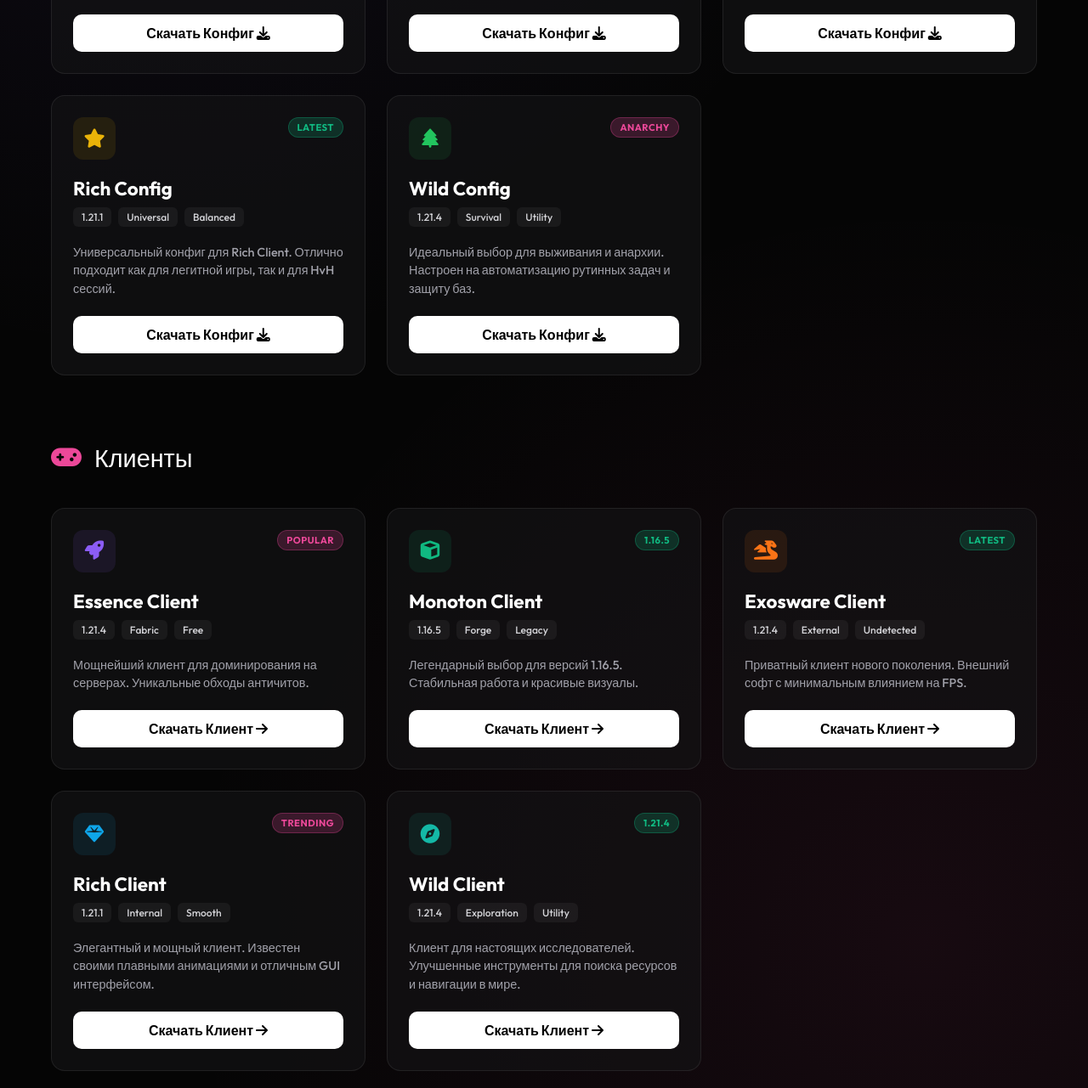
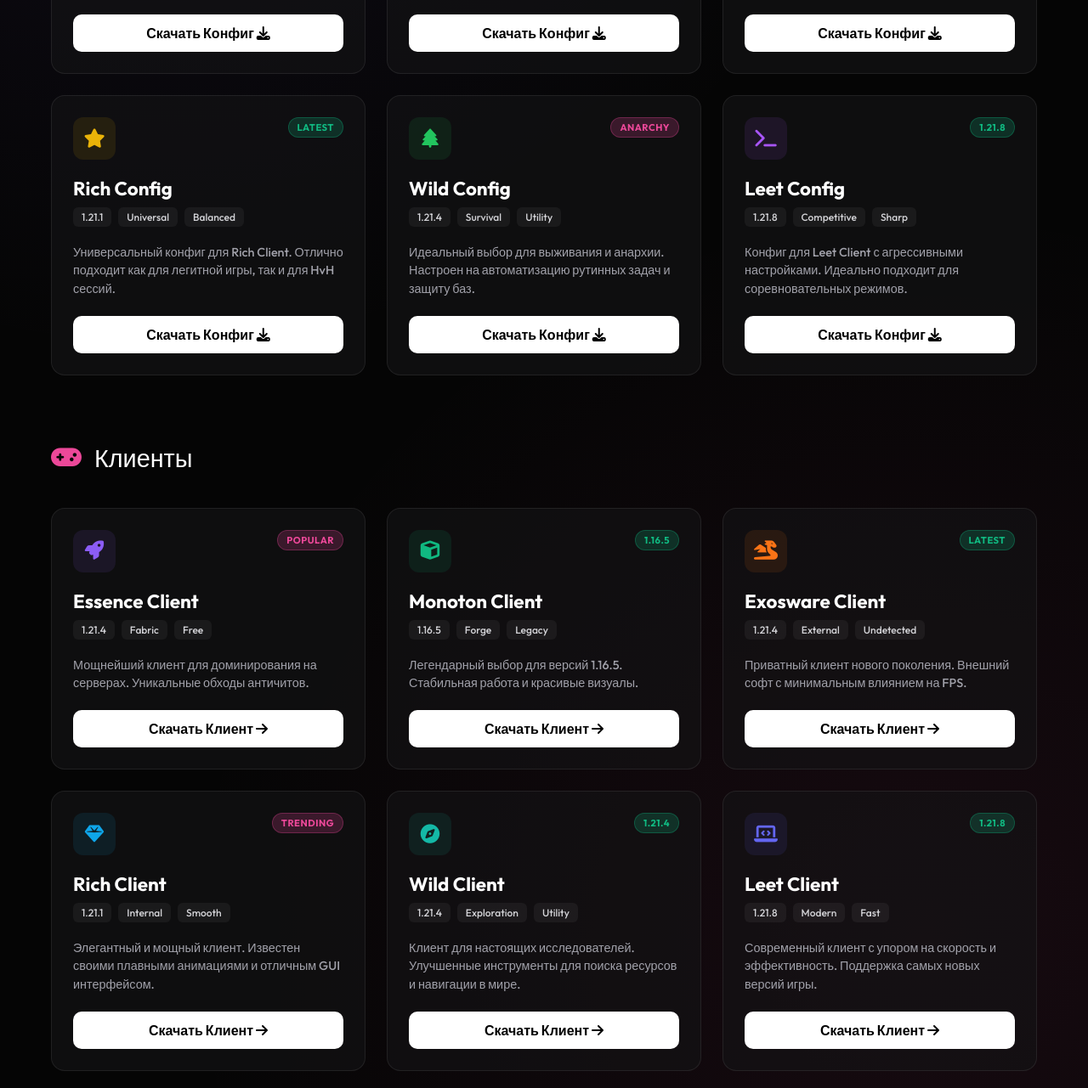
Before and after one commit to FetarXX/VN-MANECRAFT-CHEATS, a plain HTML site: page index.html in a window 1280 px wide. Shown: the part 779-2060 px from the top of the page at 85% size. Drawn offline with Linux system fonts and the light colour scheme.

Commit message:
index.html

```diff
--- a/index.html
+++ b/index.html
@@ -372,6 +372,27 @@
                 </a>
             </div>
 
+            <!-- Leet Config -->
+            <div class="card">
+                <div class="card-header">
+                    <div class="icon-box" style="color: #a855f7; background: rgba(168, 85, 247, 0.1);">
+                        <i class="fa-solid fa-terminal"></i>
+                    </div>
+                    <span class="status new">1.21.8</span>
+                </div>
+                <h3>Leet Config</h3>
+                <div class="tags">
+                    <span class="tag">1.21.8</span>
+                    <span class="tag">Competitive</span>
+                    <span class="tag">Sharp</span>
+                </div>
+                <p>Конфиг для Leet Client с агрессивными настройками. Идеально подходит для соревновательных режимов.</p>
+
+                <a href="https://fylio.com/d/ec3a496c-1daf-4083-8594-3955a89fb21e" class="btn-action">
+                    Скачать Конфиг <i class="fa-solid fa-download"></i>
+                </a>
+            </div>
+
         </div>
     </div>
 
@@ -488,6 +509,27 @@
                 </a>
             </div>
 
+            <!-- Leet Client -->
+            <div class="card">
+                <div class="card-header">
+                    <div class="icon-box" style="color: #6366f1; background: rgba(99, 102, 241, 0.1);">
+                        <i class="fa-solid fa-laptop-code"></i>
+                    </div>
+                    <span class="status new">1.21.8</span>
+                </div>
+                <h3>Leet Client</h3>
+                <div class="tags">
+                    <span class="tag">1.21.8</span>
+                    <span class="tag">Modern</span>
+                    <span class="tag">Fast</span>
+                </div>
+                <p>Современный клиент с упором на скорость и эффективность. Поддержка самых новых версий игры.</p>
+
+                <a href="https://fylio.com/d/beab15a3-0dc5-44ae-95d8-e0e62d1f9900" class="btn-action">
+                    Скачать Клиент <i class="fa-solid fa-arrow-right"></i>
+                </a>
+            </div>
+
         </div>
     </div>
 
```
